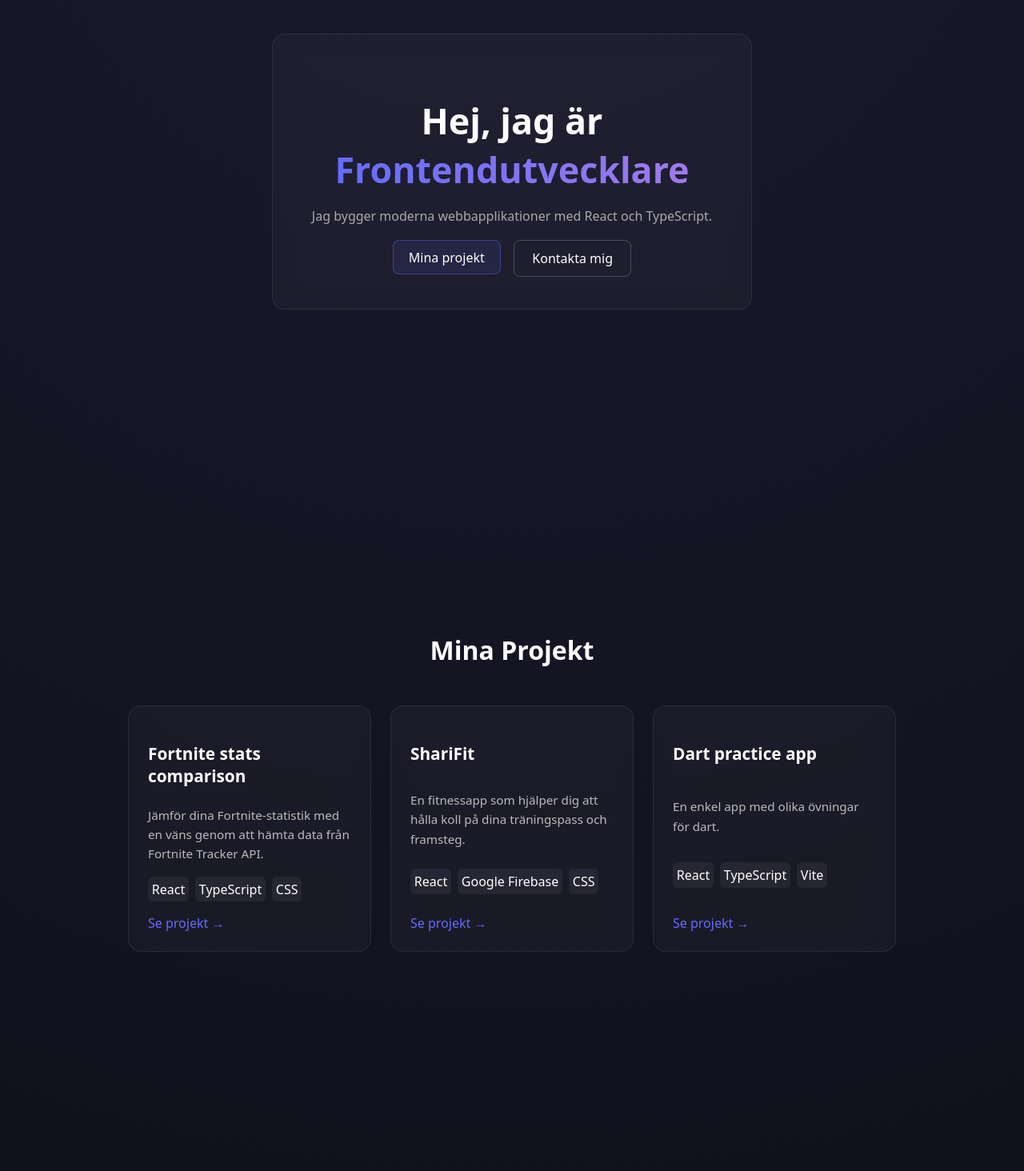
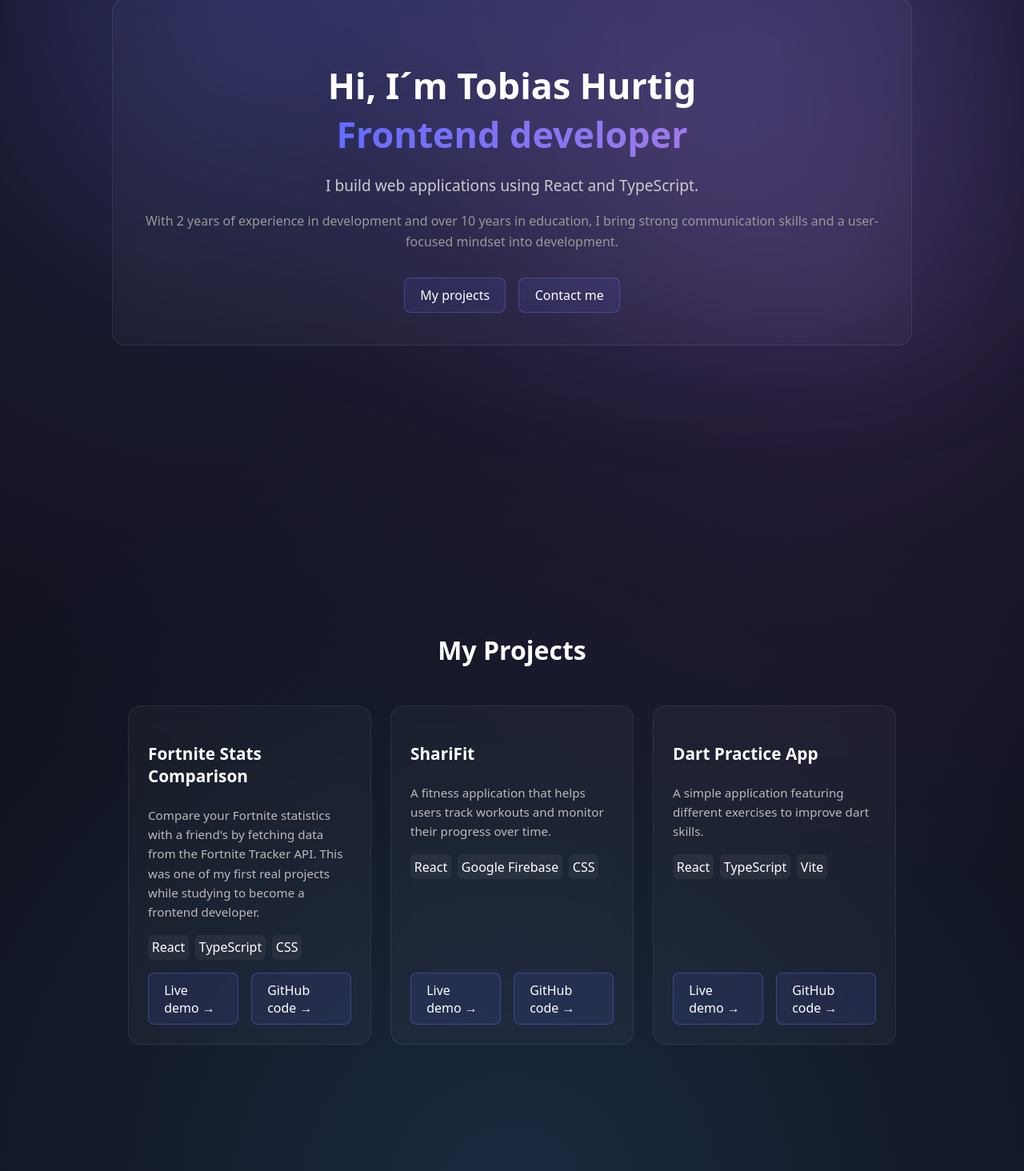
Before and after one commit to Snorone/Portfolio, a React (Vite) app: page / in a window 1280 px wide. Shown: the part 338-1802 px from the top of the page at 80% size. Built offline with nearby package versions, Linux system fonts and the light colour scheme.

Commit message:
changed language and fixed background

```diff
--- a/src/App.tsx
+++ b/src/App.tsx
@@ -2,8 +2,23 @@ import Home from "./pages/Home/Home";
 import Projects from "./pages/Projects/Projects";
 import About from "./pages/About/About";
 import Navbar from "./components/Navbar/Navbar";
+import { useEffect } from "react";
 
 function App() {
+  useEffect(() => {
+    const handleMouseMove = (e: MouseEvent) => {
+      const x = (e.clientX / window.innerWidth - 0.5) * 40;
+      const y = (e.clientY / window.innerHeight - 0.5) * 40;
+
+      document.documentElement.style.setProperty("--x", `${x}px`);
+      document.documentElement.style.setProperty("--y", `${y}px`);
+    };
+
+    window.addEventListener("mousemove", handleMouseMove);
+
+    return () => window.removeEventListener("mousemove", handleMouseMove);
+  }, []);
+
   return (
     <>
       <Navbar />
--- a/src/components/ProjectCard/ProjectCard.module.css
+++ b/src/components/ProjectCard/ProjectCard.module.css
@@ -39,6 +39,12 @@
   gap: 0.5rem;
   margin-bottom: 1rem;
 }
+
+.actions {
+  display: flex;
+  gap: 1rem;
+  margin-top: auto;
+}
 /* .links {
   display: flex;
   gap: 1rem;
--- a/src/components/ProjectCard/ProjectCard.tsx
+++ b/src/components/ProjectCard/ProjectCard.tsx
@@ -6,6 +6,7 @@ type ProjectCardProps = {
   description: string;
   tech: string[];
   link?: string;
+  github?: string;
 };
 
 export default function ProjectCard({
@@ -13,6 +14,7 @@ export default function ProjectCard({
   description,
   tech,
   link,
+  github,
 }: ProjectCardProps) {
   return (
     <div className={styles.card}>
@@ -27,9 +29,22 @@ export default function ProjectCard({
           </span>
         ))}
       </div>
-      <Button href={link} variant="link">
-        Se projekt →
-      </Button>
+      {/* <Button href={link} variant="primary">
+        Go to project →
+      </Button> */}
+      <div className={styles.actions}>
+        {link && (
+          <Button href={link} variant="primary">
+            Live demo →
+          </Button>
+        )}
+
+        {github && (
+          <Button href={github} variant="primary">
+            GitHub code →
+          </Button>
+        )}
+      </div>
     </div>
   );
 }
--- a/src/pages/About/About.module.css
+++ b/src/pages/About/About.module.css
@@ -47,12 +47,12 @@
     transition: all 0.4s ease;
   }
 
-  .more::before {
+  /* .more::before {
     content: "";
     display: block;
     height: 20px;
     background: linear-gradient(to bottom, transparent, #121212);
-  }
+  } */
 
   /*  When open */
   .open {
--- a/src/pages/About/About.tsx
+++ b/src/pages/About/About.tsx
@@ -6,16 +6,39 @@ export default function About() {
   const [expanded, setExpanded] = useState(false);
   return (
     <section id="about" className={styles.container}>
-      <h2>Om mig</h2>
+      <h2>About me</h2>
 
       <div className={styles.card}>
         <p>
+          Hi! My name is Tobias Hurtig and I’m a frontend developer specializing
+          in React and TypeScript. I recently completed my studies as a frontend
+          developer
+        </p>
+
+        <div className={`${styles.more} ${expanded ? styles.open : ""}`}>
+          <p>
+            I’ve worked on both personal projects and during my internship at
+            IKEA, where I helped develop an internal platform for visualizing
+            statistics. Currently, I’m building an application for a personal
+            trainer, working with both frontend and backend.
+          </p>
+
+          <p>
+            Previously, I worked as a teacher for over 10 years, which has given
+            me strong skills in communication, collaboration, and
+            problem-solving.
+          </p>
+
+          <p>
+            I’m curious, driven, and currently looking for an opportunity where
+            I can continue to grow as a developer and contribute to meaningful
+            projects.
+          </p>
+          {/* <p>
           Hej! Jag heter Tobias Hurtig och är frontendutvecklare med fokus på
           React och TypeScript. Jag har nyligen avslutat min utbildning på Grit
           Academy.
         </p>
-
-        {/*  Expandable content */}
         <div className={`${styles.more} ${expanded ? styles.open : ""}`}>
           <p>
             Jag har arbetat med både egna projekt och praktik på IKEA där jag
@@ -32,12 +55,12 @@ export default function About() {
           <p>
             Jag är nyfiken, driven och söker nu en roll där jag kan fortsätta
             utvecklas som utvecklare.
-          </p>
+          </p> */}
         </div>
 
         {/* 👇 Button */}
         <Button variant="primary" onClick={() => setExpanded(!expanded)}>
-          {expanded ? "Visa mindre ↑" : "Läs mer ↓"}
+          {expanded ? "Show less ↑" : "Read more ↓"}
         </Button>
       </div>
       <div className={styles.skills}>
--- a/src/pages/Home/Home.module.css
+++ b/src/pages/Home/Home.module.css
@@ -8,9 +8,10 @@
 
 .content {
   text-align: center;
-  max-width: 600px;
-
+  max-width: 1000px;
+  opacity: 100%;
   background: rgba(255, 255, 255, 0.03);
+  backdrop-filter: blur(10px);
   padding: 2.5rem;
   border-radius: 16px;
   backdrop-filter: blur(12px);
@@ -24,6 +25,7 @@ h1 {
 
 h1 span {
   background: linear-gradient(90deg, #646cff, #9f7aea);
+  background-clip: text;
   background-clip: text;
   -webkit-background-clip: text;
   -webkit-text-fill-color: transparent;
@@ -67,3 +69,66 @@ a {
 a:hover {
   background: rgba(255,255,255,0.05);
 }
+
+.lead {
+  font-size: 1.2rem;
+  color: #ccc;
+  margin-bottom: 1rem;
+}
+
+.subtext {
+  color: #999;
+  margin-bottom: 2rem;
+}
+
+/* .container {
+  min-height: 100vh;
+  display: flex;
+  align-items: center;
+  justify-content: center;
+  padding: 2rem;
+}
+
+.content {
+  text-align: center;
+  max-width: 700px;
+
+  background: rgba(255, 255, 255, 0.03);
+  padding: 3rem;
+  border-radius: 20px;
+  backdrop-filter: blur(12px);
+  border: 1px solid rgba(255, 255, 255, 0.08);
+}
+
+
+h1 {
+  font-size: 2.8rem;
+  margin-bottom: 1rem;
+  line-height: 1.2;
+}
+
+h1 span {
+  background: linear-gradient(90deg, #646cff, #9f7aea);
+  background-clip: text;
+  -webkit-background-clip: text;
+  -webkit-text-fill-color: transparent;
+}
+
+
+.lead {
+  font-size: 1.2rem;
+  color: #ccc;
+  margin-bottom: 1rem;
+}
+
+.subtext {
+  color: #999;
+  margin-bottom: 2rem;
+}
+
+
+.buttons {
+  display: flex;
+  justify-content: center;
+  gap: 1.5rem;
+} */
--- a/src/pages/Home/Home.tsx
+++ b/src/pages/Home/Home.tsx
@@ -6,10 +6,19 @@ export default function Home() {
     <section id="home" className={styles.container}>
       <div className={styles.content}>
         <h1>
-          Hej, jag är <span>Frontendutvecklare</span>
+          Hi, I´m <strong>Tobias Hurtig</strong> <br />
+          <span>Frontend developer</span>
         </h1>
 
-        <p>Jag bygger moderna webbapplikationer med React och TypeScript.</p>
+        <p className={styles.lead}>
+          I build web applications using React and TypeScript.
+        </p>
+
+        <p className={styles.subtext}>
+          With 2 years of experience in development and over 10 years in
+          education, I bring strong communication skills and a user-focused
+          mindset into development.
+        </p>
 
         <div className={styles.buttons}>
           <Button
@@ -20,12 +29,56 @@ export default function Home() {
                 ?.scrollIntoView({ behavior: "smooth" })
             }
           >
-            Mina projekt
+            My projects
           </Button>
 
-          <a href="mailto:dinmail@gmail.com">Kontakta mig</a>
+          <Button variant="primary" href="mailto:tobias.o.hurtig@gmail.com">
+            Contact me
+          </Button>
         </div>
       </div>
     </section>
   );
 }
+
+// import styles from "./Home.module.css";
+// import Button from "../../components/button/Button";
+
+// export default function Home() {
+//   return (
+//     <section id="home" className={styles.container}>
+//       <div className={styles.content}>
+//         <h1>
+//           Från lärare till <span>frontendutvecklare</span>
+//         </h1>
+
+//         <p className={styles.lead}>
+//           Jag heter Tobias och bygger moderna webbapplikationer med React och
+//           TypeScript.
+//         </p>
+
+//         <p className={styles.subtext}>
+//           Med över 10 års erfarenhet av pedagogik kombinerar jag teknik med
+//           tydlig kommunikation och användarvänliga lösningar.
+//         </p>
+
+//         <div className={styles.buttons}>
+//           <Button
+//             variant={"primary"}
+//             onClick={() =>
+//               document
+//                 .getElementById("projects")
+//                 ?.scrollIntoView({ behavior: "smooth" })
+//             }
+//           >
+//             Se mina projekt →
+//           </Button>
+
+//           <Button variant={"primary"} href="mailto:dinmail@gmail.com">
+//             Kontakta mig
+//           </Button>
+//         </div>
+//       </div>
+//     </section>
+//   );
+// }
--- a/src/pages/Projects/Projects.tsx
+++ b/src/pages/Projects/Projects.tsx
@@ -7,28 +7,33 @@ type Project = {
   description: string;
   tech: string[];
   link?: string;
+  github?: string;
 };
 
 const projects: Project[] = [
   {
-    title: "Fortnite stats comparison",
+    title: "Fortnite Stats Comparison",
     description:
-      "Jämför dina Fortnite-statistik med en väns genom att hämta data från Fortnite Tracker API.",
+      "Compare your Fortnite statistics with a friend's by fetching data from the Fortnite Tracker API. This was one of my first real projects while studying to become a frontend developer.",
     tech: ["React", "TypeScript", "CSS"],
     link: "https://fortfight-9c1af.firebaseapp.com/",
+    github: "https://github.com/Snorone/fortfight",
   },
   {
     title: "ShariFit",
     description:
-      "En fitnessapp som hjälper dig att hålla koll på dina träningspass och framsteg.",
+      "A fitness application that helps users track workouts and monitor their progress over time.",
     tech: ["React", "Google Firebase", "CSS"],
     link: "https://sharifit-9fdd1.web.app/",
+    github: "https://github.com/Snorone/ShariFit",
   },
   {
-    title: "Dart practice app",
-    description: "En enkel app med olika övningar för dart.",
+    title: "Dart Practice App",
+    description:
+      "A simple application featuring different exercises to improve dart skills.",
     tech: ["React", "TypeScript", "Vite"],
     link: "https://dart-practice-app.vercel.app/",
+    github: "https://github.com/Snorone/dart",
   },
 ];
 
@@ -37,7 +42,7 @@ export default function Projects() {
 
   return (
     <section id="projects" className={styles.container}>
-      <h2 className={styles.title}>Mina Projekt</h2>
+      <h2 className={styles.title}>My Projects</h2>
 
       <div
         ref={ref}
@@ -50,6 +55,7 @@ export default function Projects() {
             description={project.description}
             tech={project.tech}
             link={project.link}
+            github={project.github}
           />
         ))}
       </div>
--- a/src/styles/global.css
+++ b/src/styles/global.css
@@ -7,10 +7,58 @@
 body {
   margin: 0;
   font-family: system-ui, sans-serif;
-  background: radial-gradient(circle at top, #1a1a2e, #0f0f1a);
+  background: radial-gradient(circle at 20% 20%, #1f1f3a, transparent 40%),
+              radial-gradient(circle at 80% 30%, #2a1f3f, transparent 40%),
+              radial-gradient(circle at 50% 80%, #1a2a3f, transparent 50%),
+              #0f0f1a;
   color: white;
+}
+body::before {
+  content: "";
+  position: fixed;
+  inset: 0;
+
+  background: radial-gradient(circle at 30% 30%, #646cff55, transparent 50%),
+              radial-gradient(circle at 70% 60%, #9f7aea55, transparent 50%);
+
+  filter: blur(80px);
+  z-index: -1;
+  opacity: 0.8;
+  transform: translate3d(var(--x), var(--y), 0);
+  will-change: transform;
+  transition: transform 0.2s ease-out;
+}
+
+body::after {
+  content: "";
+  position: fixed;
+  inset: 0;
+
+  background: radial-gradient(circle at 80% 20%, #646cff33, transparent 50%);
+
+  filter: blur(100px);
+  z-index: -1;
+
+  transform: translate3d(calc(var(--x) * -0.5), calc(var(--y) * -0.5), 0);
 }
 
 html {
   scroll-behavior: smooth;
 }
+
+:root {
+  --x: 0px;
+  --y: 0px;
+}
+
+@keyframes floatGlow {
+  0% {
+    transform: translate(0px, 0px) scale(1);
+  }
+  50% {
+    transform: translate(40px, -30px) scale(1.1);
+  }
+  100% {
+    transform: translate(0px, 0px) scale(1);
+  }
+}
```
